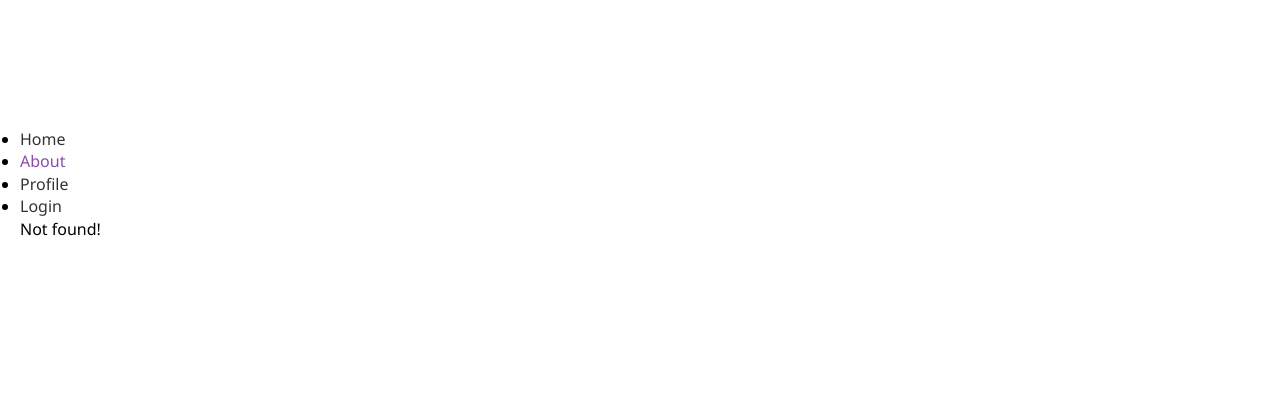
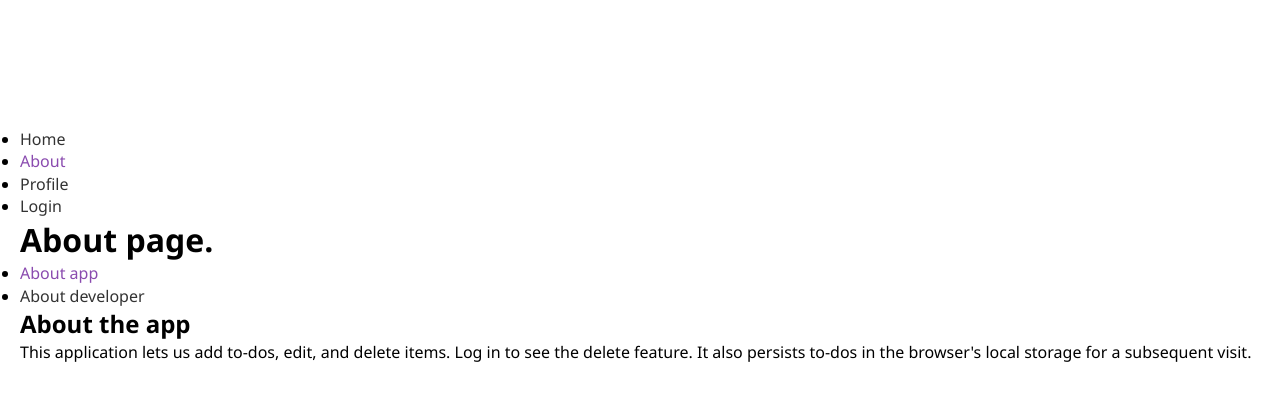
Before and after one commit to Matthieu96Code/react-todo-app, a React (Vite) app: page /about/about-app in a window 1280 px wide. Before the commit this address had no page. Shown: the top 400 px of the page. Built offline with nearby package versions, Linux system fonts and the light colour scheme.

Commit message:
add sub routes to about section

```diff
--- a/src/components/TodoApp.jsx
+++ b/src/components/TodoApp.jsx
@@ -6,13 +6,16 @@
 import Profile from '@/routes/Profile';
 import NotMatch from '@/routes/NoMatch';
 import Layout from '@/components/Layout';
+import SinglePage from '@/routes/SinglePage'
 
 const TodoApp = () => {
   return (
     <Routes>
       <Route path="/" element={<Layout />}>
         <Route index element={<Home />} />
-        <Route path="about" element={<About />} />
+        <Route path="about" element={<About />}>
+          <Route path=":slug" element={<SinglePage />} />
+        </Route>
         <Route path="login" element={<Login />} />
         <Route path="profile" element={<Profile />} />
         <Route path="*" element={<NotMatch />} />
--- a/src/routes/About.jsx
+++ b/src/routes/About.jsx
@@ -1,4 +1,20 @@
+import { NavLink, Outlet } from 'react-router-dom';
 const About = () => {
-  return <div>About content</div>;
+  return (
+    <>
+      <h1>About page.</h1>
+      <div className="about">
+        <ul className="about_list">
+          <li>
+            <NavLink to="about-app">About app</NavLink>
+          </li>
+          <li>
+            <NavLink to="about-developer">About developer</NavLink>
+          </li>
+        </ul>
+        <Outlet />
+      </div>
+    </>
+  );
 };
 export default About;
--- /dev/null
+++ b/src/routes/SinglePage.jsx
@@ -0,0 +1,29 @@
+import { useParams } from 'react-router-dom';
+
+const aboutData = [
+  {
+    slug: 'about-app',
+    title: 'About the app',
+    description:
+      "This application lets us add to-dos, edit, and delete items. Log in to see the delete feature. It also persists to-dos in the browser's local storage for a subsequent visit.",
+  },
+  {
+    slug: 'about-developer',
+    title: 'About the developer',
+    description:
+      'Ibas Majid founded ibaslogic.com to experiment with new web features and write actionable guides. Follow Ibas on Twitter @ibaslogic to learn modern web development.',
+  },
+];
+
+const SinglePage = () => {
+  const { slug } = useParams();
+  const aboutContent = aboutData.find((item) => item.slug === slug);
+  const { title, description } = aboutContent;
+  return (
+    <div className="main_content">
+      <h2>{title}</h2>
+      <p>{description}</p>
+    </div>
+  );
+};
+export default SinglePage;
```
Also changed, not shown: src/styles/Login.module.css (added).
